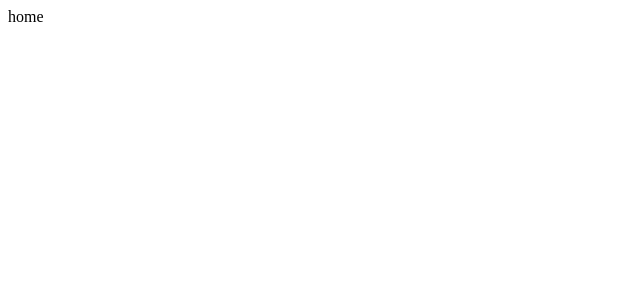
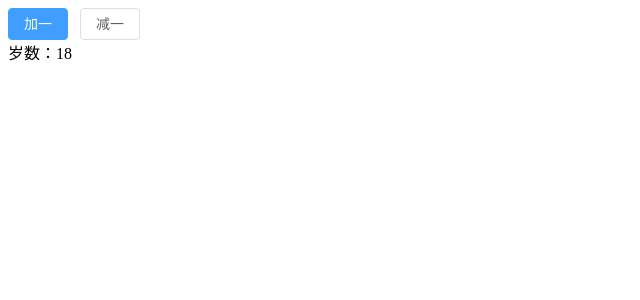
Before and after one commit to leefic/vue-template, a Vue app: page / in a window 1280 px wide. Shown: the top 300 px of the page, without its empty margins (0-640 px from the left). Built offline with nearby package versions, Linux system fonts and the light colour scheme.

Commit message:
feat: 添加store

```diff
--- a/src/store/module/user.ts
+++ b/src/store/module/user.ts
@@ -4,8 +4,20 @@ export default defineStore("user", {
 	state: () => {
 		return {
 			token: "",
+			age: 18,
 		};
 	},
-	getters: {},
-	actions: {},
+	getters: {
+		getAge(): number {
+			return this.age;
+		},
+	},
+	actions: {
+		add() {
+			this.age++;
+		},
+		sub() {
+			this.age--;
+		},
+	},
 });
--- a/src/views/Home.vue
+++ b/src/views/Home.vue
@@ -1,8 +1,14 @@
 <template>
-<div class="home">home</div>
+    <div class="home">
+        <el-button type="primary" @click="userStore.add">加一</el-button>
+        <el-button type="" @click="userStore.sub">减一</el-button>
+        <div class="age">岁数：{{ userStore.age }}</div>
+    </div>
 </template>
 
 <script lang="ts" setup>
+import useUserStore from '@/store/module/user'
+const userStore = useUserStore()
 </script>
 
 <style lang="scss" scoped>
```
